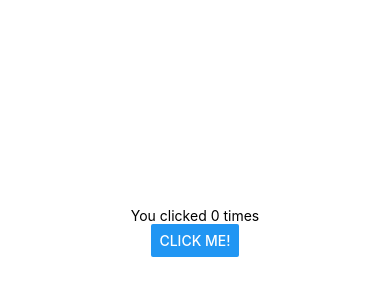
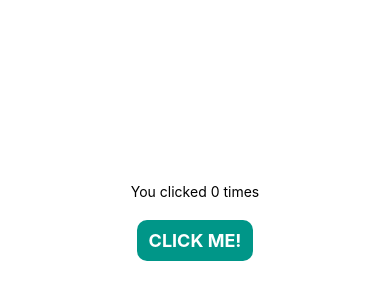
Before and after one commit to kawilliams8/react-native-refresher, a React Native app: screen / in a window 390 px wide. Shown: the part 190-490 px from the top of the page. Built offline with nearby package versions, Linux system fonts and the light colour scheme.

Commit message:
Convert button to styled TouchableOpacity

```diff
--- a/App.js
+++ b/App.js
@@ -1,5 +1,5 @@
 import React, { useState } from "react";
-import { View, Text, Button, StyleSheet } from "react-native";
+import { View, Text, Button, StyleSheet, TouchableOpacity } from "react-native";
 
 const App = () => {
   const [count, setCount] = useState(0);
@@ -7,18 +7,34 @@ const App = () => {
   return (
     <View style={styles.container}>
       <Text>You clicked {count} times</Text>
-      <Button style={styles.button} onPress={() => setCount(count + 1)} title="Click me!" />
+      <TouchableOpacity onPress={() => setCount(count + 1)} style={styles.appButtonContainer}>
+        <Text style={styles.appButtonText}>Click me!</Text>
+      </TouchableOpacity>
     </View>
   );
 };
 
-// React Native Styles
 const styles = StyleSheet.create({
   container: {
     flex: 1,
     justifyContent: "center",
     alignItems: "center",
-  }
+  },
+  appButtonContainer: {
+    elevation: 8,
+    backgroundColor: "#009688",
+    borderRadius: 10,
+    marginVertical: 20,
+    paddingVertical: 10,
+    paddingHorizontal: 12,
+  },
+  appButtonText: {
+    fontSize: 18,
+    color: "#fff",
+    fontWeight: "bold",
+    alignSelf: "center",
+    textTransform: "uppercase",
+  },
 });
 
 export default App;
```
